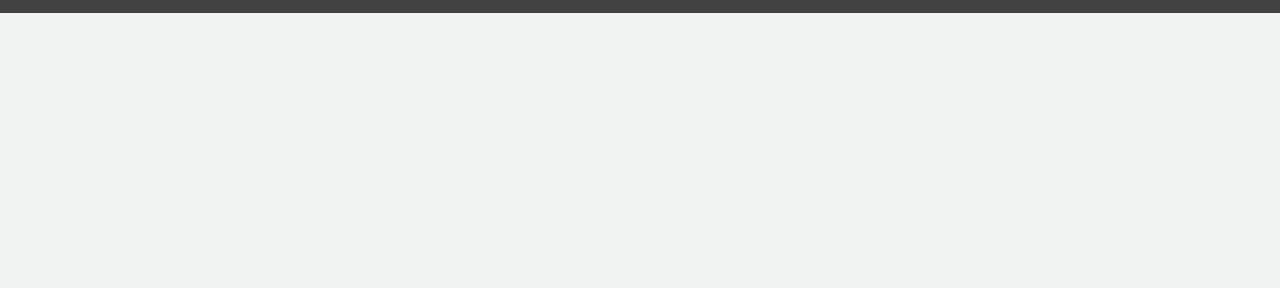
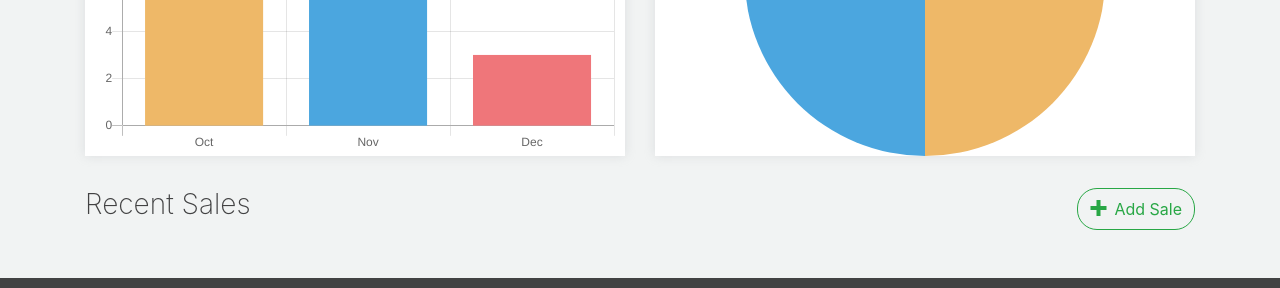
Before and after one commit to andersonjacobd/sales-tracker-js-collections-practice, a plain HTML site: page index.html in a window 1280 px wide. Shown: the part 598-886 px from the top of the page. Before the commit the page ends 800 px from the top, so only its background shows below. Drawn offline with nearby package versions, Linux system fonts and the light colour scheme.

Commit message:
Chart.js
Added basics for the bar and pie charts using Chart.js API

```diff
--- a/index.html
+++ b/index.html
@@ -45,12 +45,14 @@
 				<div class="graphSec px-2">
 					<h4 class="text-center py-3">Monthly Sales</h4>
 					<!-- Monthly Sales -->
+					<canvas id="monthlySales" width="400" height="300"></canvas>
 				</div>
 			</div>
 			<div class="col-12 col-md-6 w-100">
 				<div class="graphSec px-2">
 					<h4 class="text-center py-3">Department Sales</h4>
 					<!-- Dept Sales -->
+					<canvas id="deptSales" width="400" height="300"></canvas>
 				</div>
 			</div>
 		</div>
--- a/js/page.js
+++ b/js/page.js
@@ -0,0 +1,51 @@
+// Charts
+let ctx = document.getElementById("monthlySales").getContext("2d");
+let pieCtx = document.getElementById("deptSales").getContext("2d");
+
+// Bar
+var monthlySalesChart = new Chart(ctx, {
+    type: 'bar',
+    data: {
+        labels: ['Oct', 'Nov', 'Dec'],
+        datasets: [{
+            label: '# of Sales',
+            data: [14, 9, 3],
+            backgroundColor: [
+                'rgba(238, 184, 104, 1)',
+                'rgba(75, 166, 223, 1)',
+                'rgba(239, 118, 122, 1)',
+            ],
+            borderWidth: 0
+        }]
+    },
+    options: {
+        scales: {
+            yAxes: [{
+                ticks: {
+                    beginAtZero: true
+                }
+            }]
+        }
+    }
+});
+
+// Pie
+var deptSalesChart = new Chart(pieCtx, {
+    type: 'pie',
+    data: {
+        labels: ["Hiking", "Running", "Hunting"],
+        datasets: [{
+            label: '# of Sales',
+            data: [12, 9, 3],
+            backgroundColor: [
+                'rgba(238, 184, 104, 1)',
+                'rgba(75, 166, 223, 1)',
+                'rgba(239, 118, 122, 1)',
+            ],
+            borderWidth: 0
+        }]
+    },
+    options: {
+
+    }
+})
```
